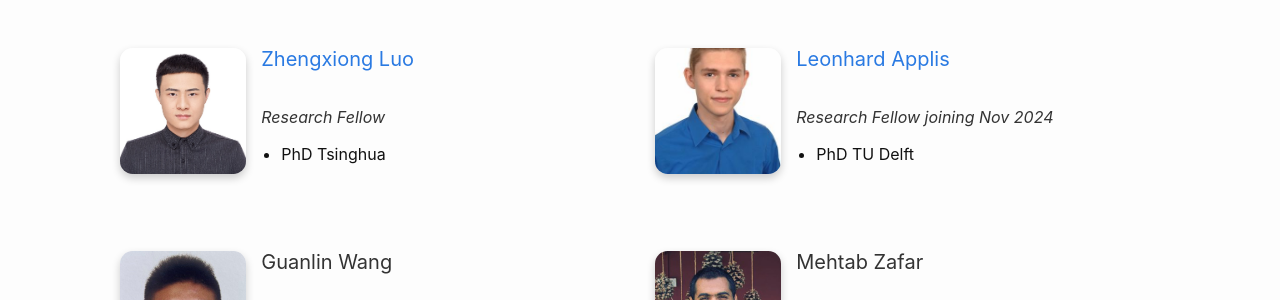
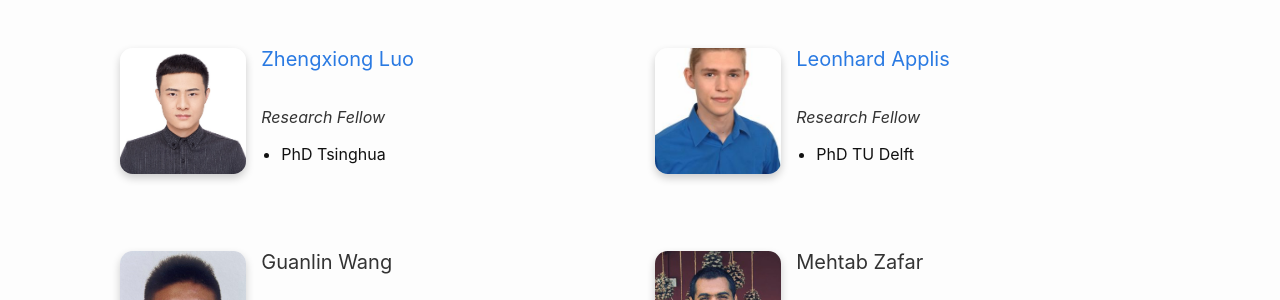
Before and after one commit to nus-tss/nus-tss.github.io, a Jekyll site: the page built from _pages/team.md, in a window 1280 px wide and 900 px high, scrolled down 2047 px. Shown: the part 153-453 px from the top of the window. Built offline with Jekyll 4.4.1, drawn with Linux system fonts in a browser that asks for light colours; nearby versions of some CDN libraries.

Commit message:
Update staff.yml

```diff
--- a/_data/team/staff.yml
+++ b/_data/team/staff.yml
@@ -29,7 +29,7 @@
 
 - name: Leonhard Applis
   photo: applis.jpg
-  role: Research Fellow joining Nov 2024
+  role: Research Fellow
   info: PhD TU Delft
   website: https://github.com/lapplislazuli
 
```
